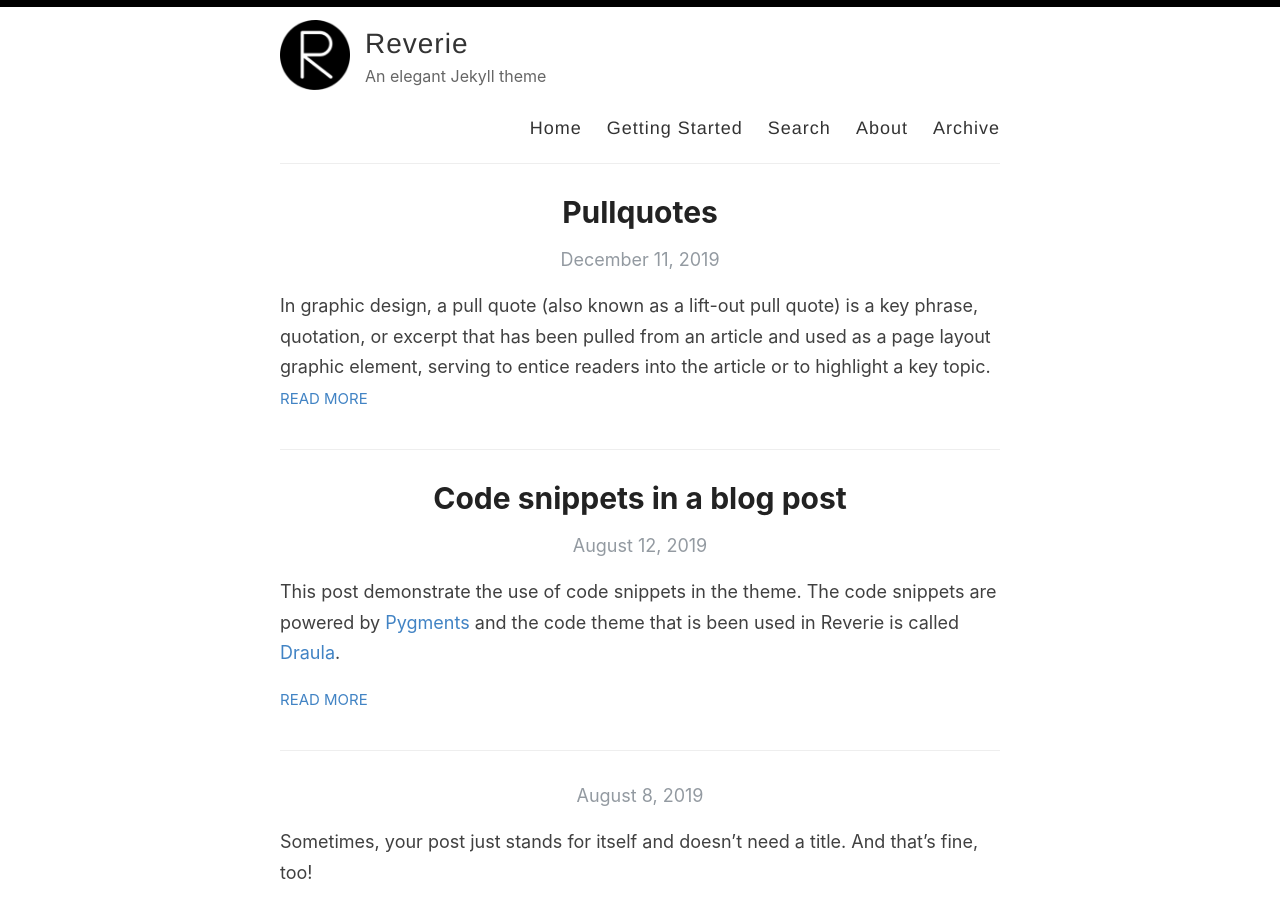
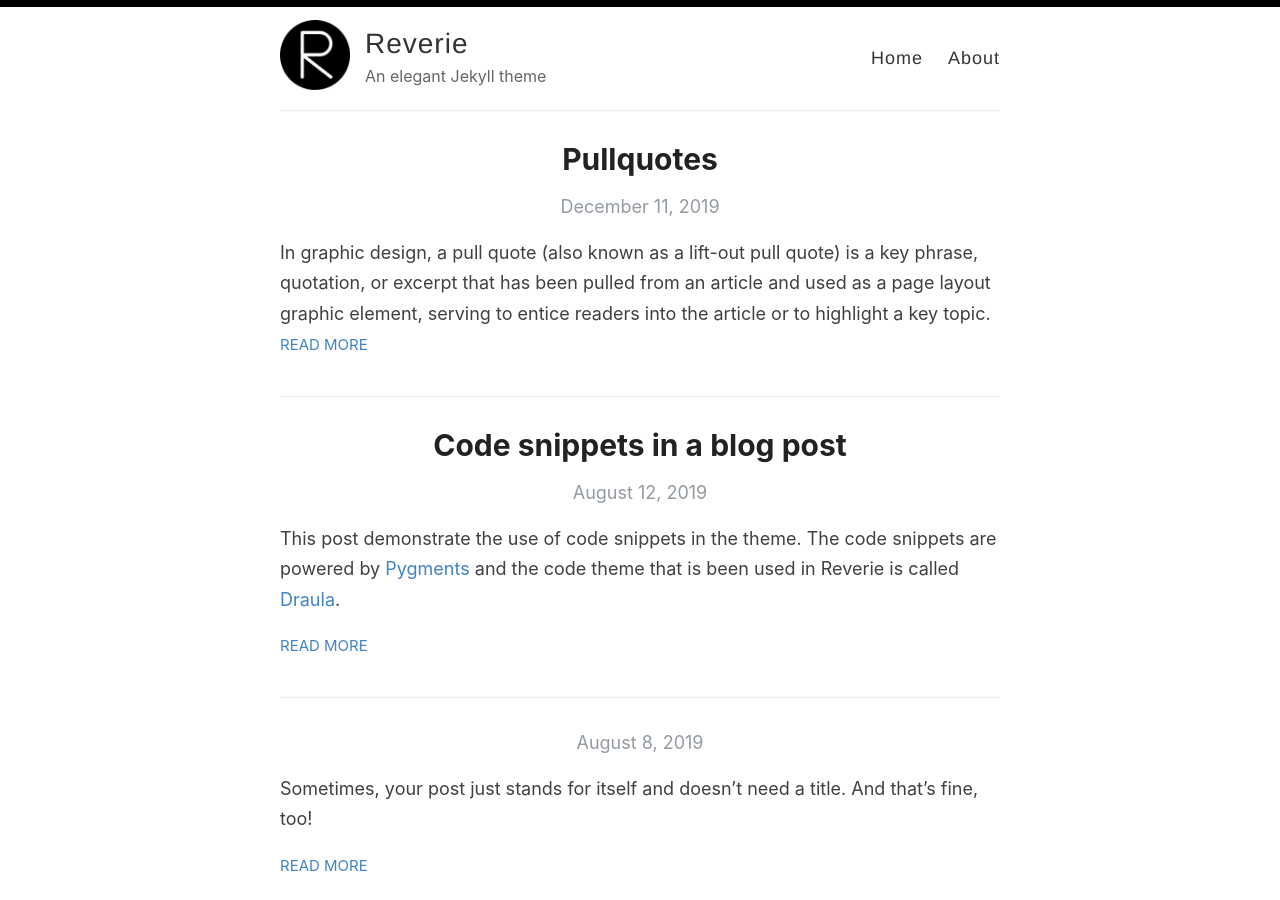
Before and after one commit to appdesign1987/mastodonuitgelegd, a Jekyll site: the page built from index.html, in a window 1280 px wide and 900 px high. Built offline with Jekyll 4.4.1, drawn with Linux system fonts in a browser that asks for light colours; the list of posts is cut into pages by our own code.

Commit message:
Update default.html

```diff
--- a/_layouts/default.html
+++ b/_layouts/default.html
@@ -29,10 +29,7 @@
 
             <nav>
               <a href="{{ site.baseurl }}/">Home</a>
-              <a href="{{ site.baseurl }}/getting-started">Getting Started</a>
-              <a href="{{ site.baseurl }}/search">Search</a>
               <a href="{{ site.baseurl }}/about">About</a>
-              <a href="{{ site.baseurl }}/archive">Archive</a>
             </nav>
           </header>
         </div>
```
